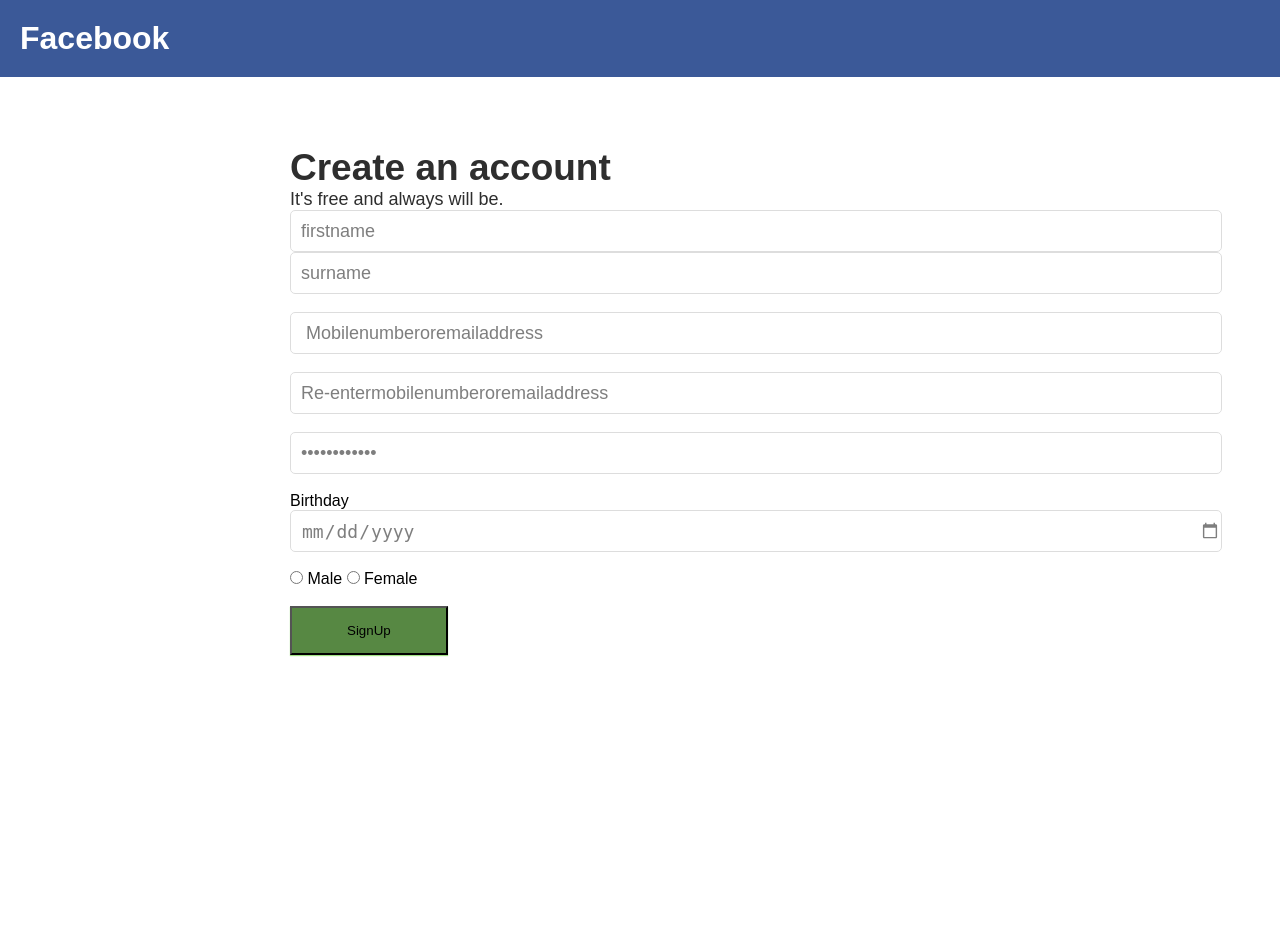
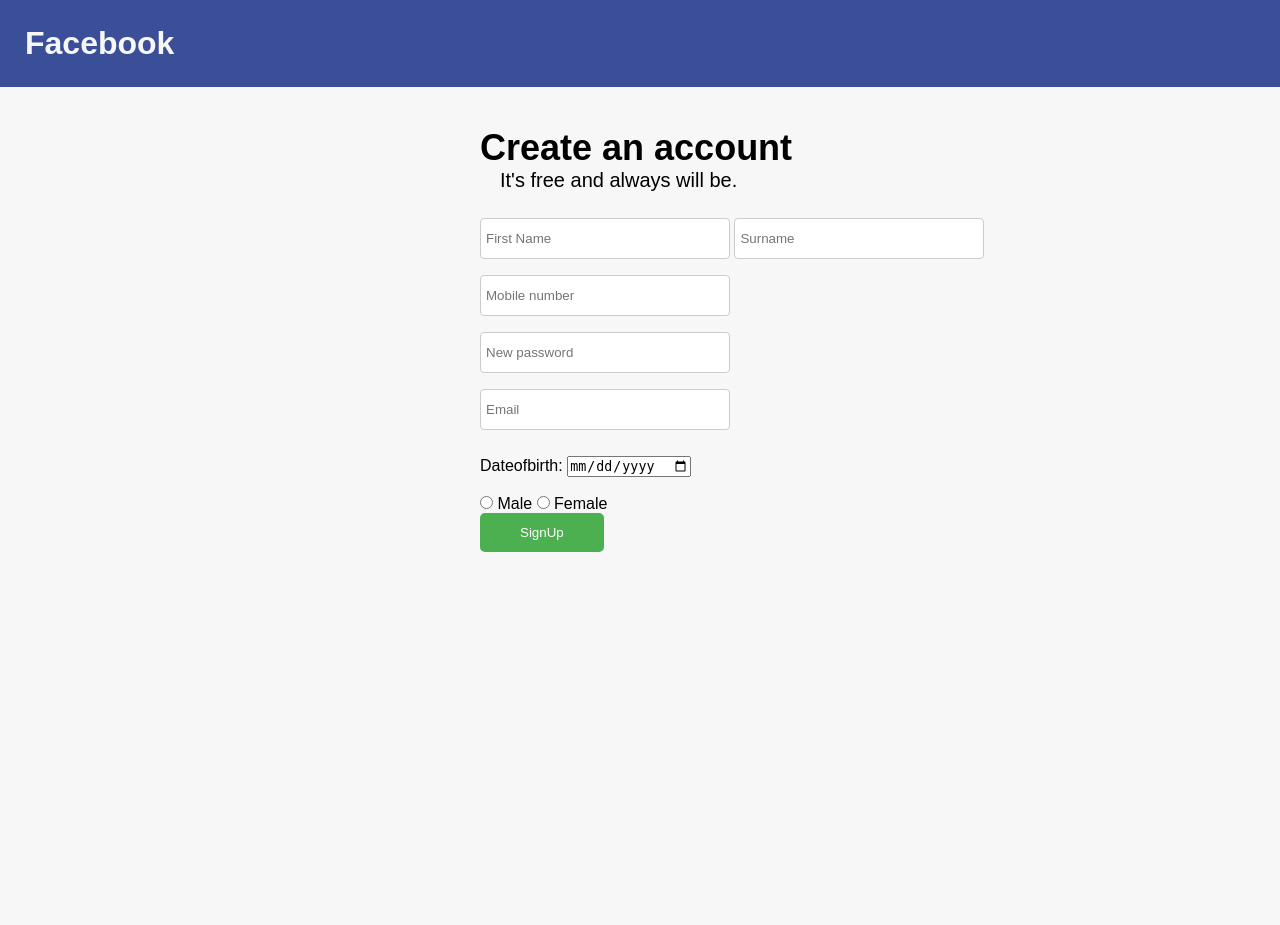
Before and after one commit to Manoj1881/sb_training, a PHP site: page /task2/index.html in a window 1280 px wide. After the commit the page ends 552 px from the top, so only its background shows below. Run offline with PHP 8.4, Linux system fonts and the light colour scheme.

Commit message:
js code added

```diff
--- a/task-01-13-09-2018/srujana/task2/index.html
+++ b/task-01-13-09-2018/srujana/task2/index.html
@@ -1,67 +1,80 @@
 <!DOCTYPE html>
-<html>
+<html lang="en">
 	<head>
-    <meta charset="utf-8" />
-    <meta http-equiv="X-UA-Compatible" content="IE=edge">
-    <title>Forms</title>
-    <meta name="viewport" content="width=device-width, initial-scale=1">
-    <link rel="stylesheet" type="text/css" media="screen" href="style.css" />
-    <script>
-        function validate()
-      {
-
-         if( document.myForm.firstname.value == "" )
-         {
-            alert( "Please provide your name!" );
-            document.myForm.firstname.focus() ;
+	    <meta charset="UTF-8">
+	    <meta name="viewport" content="width=device-width, initial-scale=1.0">
+	    <meta http-equiv="X-UA-Compatible" content="ie=edge">
+	    <title>registration page</title>
+		<link rel="stylesheet"  href="style.css"/>
+	   <script type="text/javascript">
+                    function validateform(){
+     if(document.getElementById("firstname").value=="") {
+            alert("please provide first name");
+            document.getElementById("firstname").focus();
+            return false;
+                 }
+            if(document.getElementById("sname").value=="") {
+                alert("please provide surName");
+                document.getElementById("sname").focus();
                 return false;
                    }
 
-         if( document.myForm.surname.value == "" )
+      if(document.getElementById("mobile").value=="") {
+            alert("please provide your mobile");
+            document.getElementById("mobile").focus();
+            return false;
+      }
+      else {
+        var mobile= document.getElementById("mobile").value;
+        var pattern=/\d{10}$/;
+        if(!pattern.test(mobile))
         {
-            alert( "Please provide your surname!" );
-            document.myForm.surname.focus() ;
+          alert("Enter valid mobile");
+          document.getElementById("mobile").focus();
+          return false;
+        }
+      }
+
+      if(document.getElementById("password").value=="") {
+                alert("please provide correct password");
+                document.getElementById("password").focus();
+                return false;
+                    }
+                    var reg = /^([A-Za-z0-9_\-\.])+\@([A-Za-z0-9_\-\.])+\.([A-Za-z]{2,4})$/;
+
+        if (reg.test(email.value) == false)
+        {
+            alert('Invalid Email Address');
             return false;
         }
 
-         if( document.myForm.Mobilenumberoremailaddress.value == "")
-         {
-            alert( "Please provide a Mobilenumberoremailaddress " );
-            document.myForm.Mobilenumberoremailaddress.focus() ;
-            return false;
-         }
-
-         if( document.myForm.password.value == "" )
-         {
-            alert( "Please provide your password!" );
-            return false;
-         }
-         return( true );
                     }
  </script>
  </head>
+ <body>
+ <div class ="header">
+  <h1>Facebook</h1>
+</div>
+<div class="page">
+
+    <h1>Create an account</h1>
+    <p>It's free and always will be.</p><br>
+        <form method="post" onsubmit="return validateform();">
+
+           <input type="text" placeholder="First Name" id="firstname">
+           <input type="text" placeholder="Surname" id="sname"><br>
+            <input type="text" placeholder="Mobile number" id ="mobile"><br>
+           <input type="password" placeholder="New password" id="password"><br>
+        <input type="email" placeholder="Email" id="email"><br><br>
+           Dateofbirth: <input type="date" name="date" value ="date"><br><br>
+
+            <input type="radio" name="gender" value="male"> Male
+            <input type="radio" name="gender" value="female"> Female<br>
 
 
-<body>
-    <div class="header">
-        <header>
-           <h1>Facebook</h1>
-    </header>
+            <input type="submit" text="SignUp" value="SignUp">
        </div>
-        <div class="page">
-        <h1>Create an account</h1>
-        <p>It's free and always will be.</p>
-<form name="myForm" action="" onsubmit="return validate()" method="post">
-       <input type="text"  name="First Name" value="firstname">
-       <input type="text" name="Surname" value="surname"><br><br>
-        <input type="text" name="Mobile number or email address"value=" Mobilenumberoremailaddress"><br><br>
-        <input type="text" name="Re-enter mobile number or email address" value="Re-entermobilenumberoremailaddress"><br><br>
-        <input type="password"name="New password" value="New password"><br><br>
-        Birthday <input type="date" name="DateOfBirth" value="date"><br><br>
-        <input type="radio" name="gender" value="male"> Male
-        <input type="radio" name="gender" value="female"> Female<br><br>
-        <input type="submit" text="SignUp" value="SignUp">
         </form>
-        </div>
+
 </body>
 </html>
--- a/task-01-13-09-2018/srujana/task2/style.css
+++ b/task-01-13-09-2018/srujana/task2/style.css
@@ -1,72 +1,59 @@
 *{
-    margin: 0;
-    padding: 0;
+ margin: 0;
+ padding: 0;
 }
 body{
-    text-align:left;
+    text-align:center;
     width:100%;
-    padding:0px;
-    font-family: sans-serif;
+    font-family:sans-serif;
+    background-color: rgb(247,247,247);
 
 }
-.header {
-    background-color:rgb(59,89,152);
-    color:white;
-    padding:20px;
-    margin: 0px;
+.header h1{
+    background-color: rgb(59,79,152);
+    color:rgb(247,247,247);
+    padding:25px ;
+    text-align: left;
 }
-.header input[type="password"]{
-    display: inline-block;
-    vertical-align: center;
-   width: 20%;
-   height:20px;
-   box-align: left;
-border-radius:5px;
-padding-left:10px;
-font-size:18px;
-background-color: white;
+.page{
+margin:550px 50px 150px 440px;
+padding:30px 20px 20px 40px;
+text-align:left;
+list-style-type:none;
+margin-top:10px;
+}
+.page h1 {
+	font-size: 36px;
 
 }
-.page{
-margin: 400px 50px 250px 250px;
-padding: 60px 20px 20px 40px;
-
-}
-.page h1
-{
-margin:0px;
-font-size:37px;
-color:#2E2E2E;
-}
-.page p
-{
-font-size:18px;
-color:#2E2E2E;
-}
-.page
-{
-margin-top:10px;
-}
-.page #firstname{
-    width: 50%
-}
-.page    #surname{
-    width: 50%;
-margin-left:2px;}
-
-.page  input[type="text"],input[type="password"],input[type="date"]
-{
-width:100%;
-height:40px;
-border-radius:5px;
-padding-left:10px;
-font-size:18px;
-border:1px solid #BDBDBD;
-opacity: 0.5;
+.page p {
+    font-size: 20px;
+font-weight:normal;
+padding:0 20px;
 }
 
-.page input[type="submit"]{
-    background:#578843;
-    box-shadow: 0 1px 1px #a4e388;
-    padding: 15px 55px;
+.page  #firstname #sname {
+width:250px;
 }
+
+.page  input[type="text"],input[type="password"],input[type="email"]
+{
+    width:250px;
+    padding: 12px 5px;
+    margin: 8px 0;
+    border: 1px solid #ccc;
+    border-radius: 4px;
+    box-sizing: border-box;
+}
+
+
+.page input[type=submit] {
+    background-color: #4CAF50;
+    color: white;
+    padding: 12px 40px;
+    border: none;
+    border-radius: 5px;
+    cursor: pointer;
+    box-sizing: border-box;
+    text-align:center;
+}
```
Lines whose indentation alone changed are shown as unchanged.
